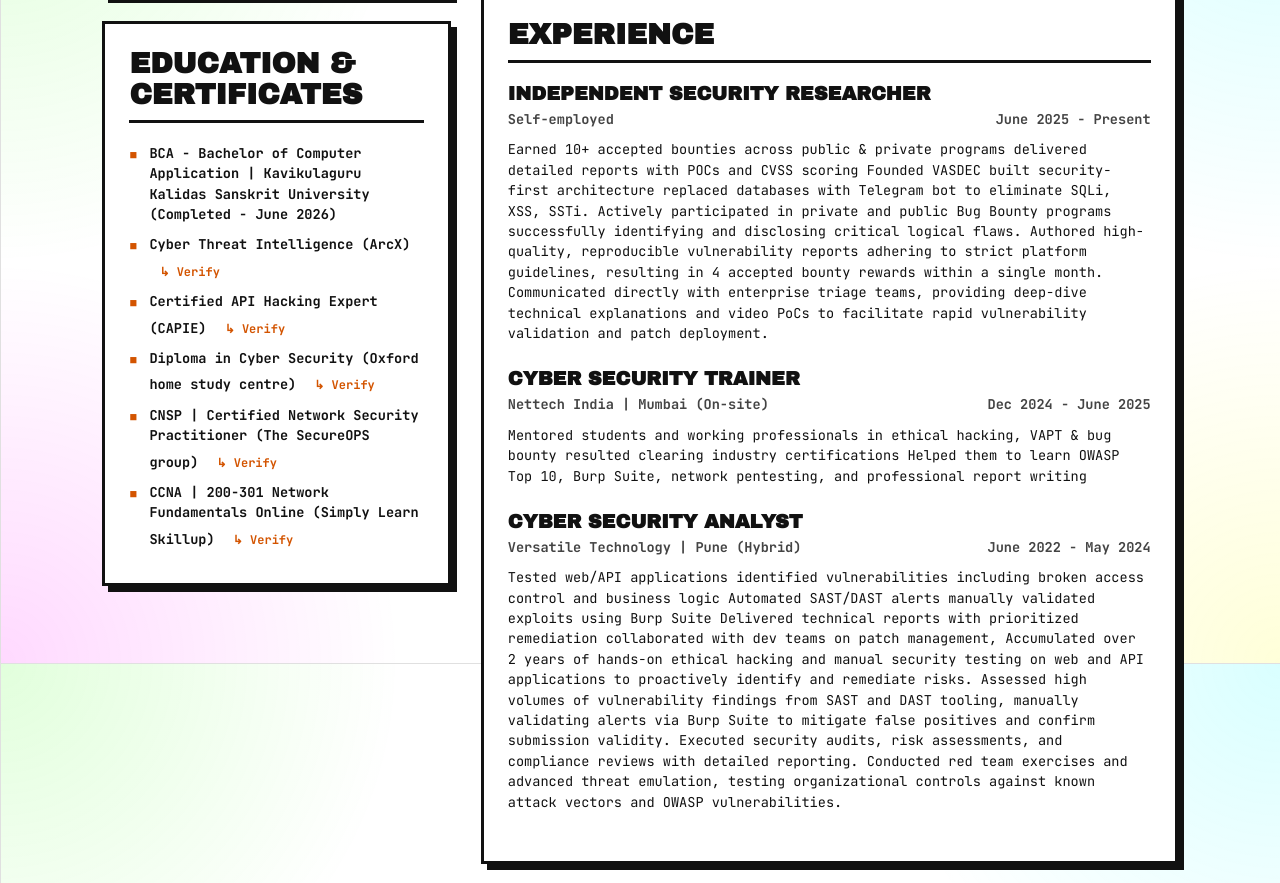
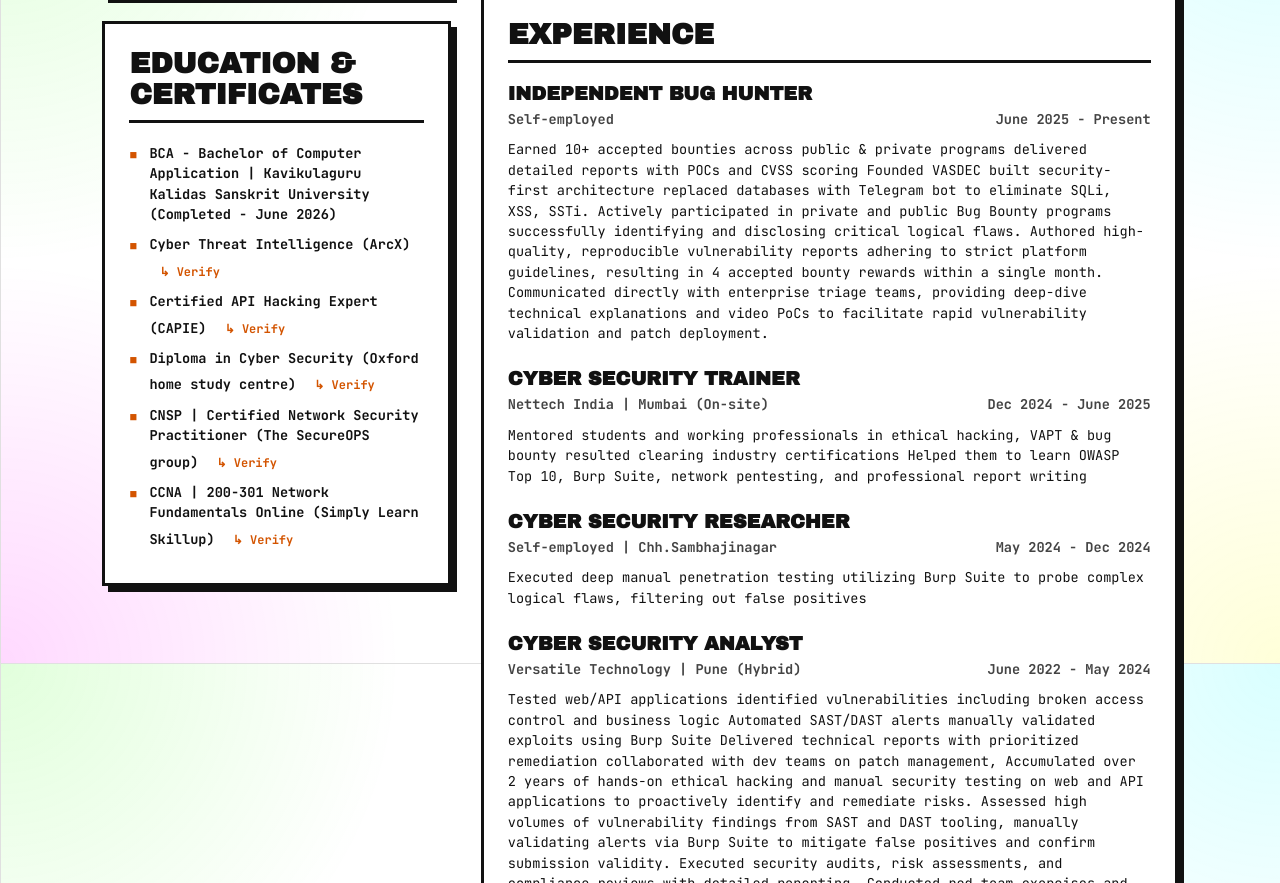
Before and after one commit to hackerved/hackerved.github.io, a plain HTML site: page index.html in a window 1280 px wide. Shown: the part 937-1820 px from the top of the page. Drawn offline with Linux system fonts and the light colour scheme.

Commit message:
Update index.html

```diff
--- a/index.html
+++ b/index.html
@@ -355,7 +355,7 @@
                 <h2>EXPERIENCE</h2>
 
                 <div class="experience-item">
-                    <h3>Independent Security Researcher</h3>
+                    <h3>Independent Bug Hunter</h3>
                     <div class="experience-meta monospace"><span>Self-employed</span><span>June 2025 - Present</span></div>
                     <p class="monospace">Earned 10+ accepted bounties across public & private programs delivered detailed reports with POCs and CVSS scoring Founded VASDEC built security-first architecture replaced databases with Telegram bot to eliminate SQLi, XSS, SSTi. Actively participated in private and public Bug Bounty programs successfully identifying and disclosing critical logical flaws.
 Authored high-quality, reproducible vulnerability reports adhering to strict platform guidelines, resulting in 4 accepted bounty rewards within a single month.
@@ -366,6 +366,12 @@ Communicated directly with enterprise triage teams, providing deep-dive technica
                     <h3>Cyber Security Trainer</h3>
                     <div class="experience-meta monospace"><span>Nettech India | Mumbai (On-site)</span><span>Dec 2024 - June 2025</span></div>
                     <p class="monospace">Mentored students and working professionals in ethical hacking, VAPT & bug bounty resulted clearing industry certifications Helped them to learn OWASP Top 10, Burp Suite, network pentesting, and professional report writing</p>
+                </div>
+
+                <div class="experience-item">
+                    <h3>Cyber Security Researcher</h3>
+                    <div class="experience-meta monospace"><span>Self-employed | Chh.Sambhajinagar</span><span>May 2024 - Dec 2024</span></div>
+                    <p class="monospace">Executed deep manual penetration testing utilizing Burp Suite to probe complex logical flaws, filtering out false positives</p>
                 </div>
 
                 <div class="experience-item">
```
